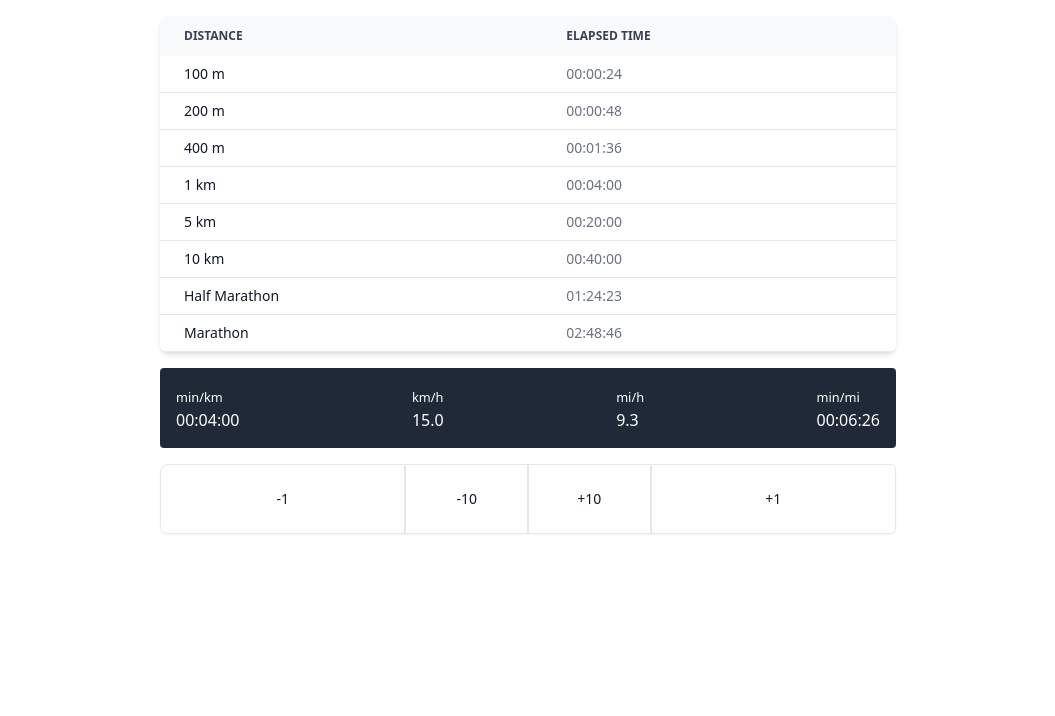
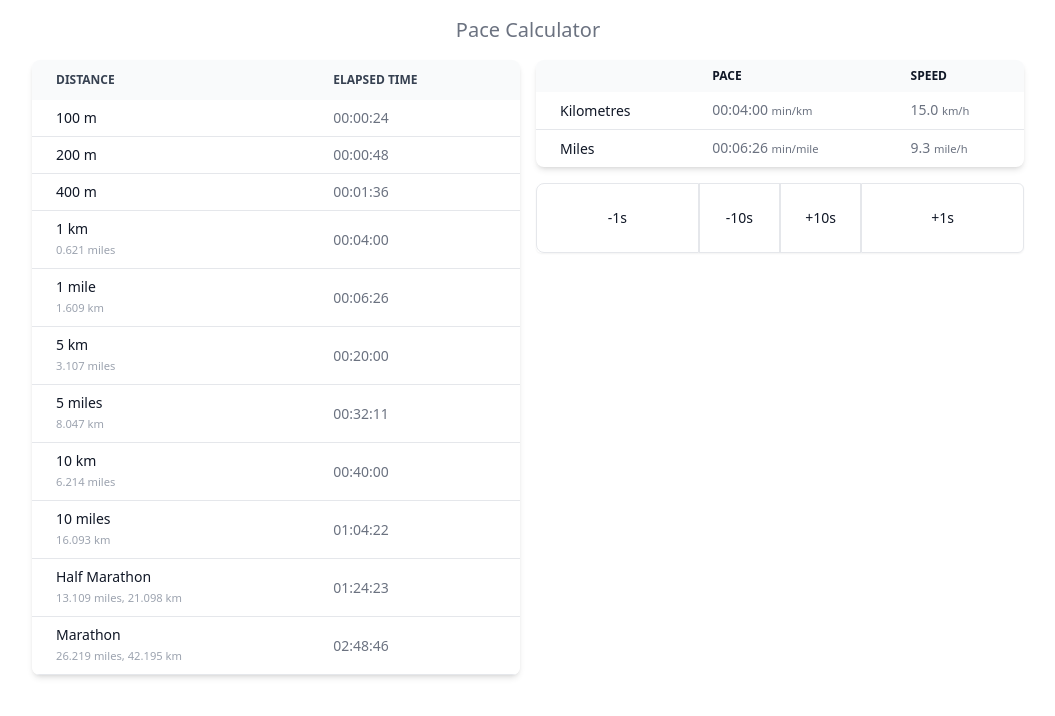
Before and after one commit to nwjlyons/pace, a Next.js app: page / in a window 1280 px wide. Shown: the top 716 px of the page, without its empty margins (112-1167 px from the left). Built offline with nearby package versions, Linux system fonts and the light colour scheme.

Commit message:
Add distances in alternative unit

```diff
--- a/components/pace.tsx
+++ b/components/pace.tsx
@@ -1,19 +1,39 @@
+import Link from "next/link";
 import React from "react";
 
 const initial = 60 * 4;
 const oneKm = 1000;
 const oneMileInKm = 1.609344;
+const oneMileInM = oneMileInKm * 1000;
+const marathonKm = 42195
+const halfMarathonKm = 42195 / 2
 
-const distances: Array<{ name: string, distance: number }> = [
-  { name: "100 m", distance: 100 },
-  { name: "200 m", distance: 200 },
-  { name: "400 m", distance: 400 },
-  { name: "1 km", distance: 1000 },
-  { name: "5 km", distance: 5000 },
-  { name: "10 km", distance: 10000 },
-  { name: "Half Marathon", distance: 21097.5 },
-  { name: "Marathon", distance: 42195 },
+const distances: Array<{ name: string, description: string, distance: number }> = [
+  { name: "100 m", description: "", distance: 100 },
+  { name: "200 m", description: "", distance: 200 },
+  { name: "400 m", description: "", distance: 400 },
+  { name: "1 km", description: `${formatKmToMiles(1000)} miles`, distance: 1000 },
+  { name: "1 mile", description: `${formatMetresToKm(oneMileInM)} km`, distance: oneMileInM },
+  { name: "5 km", description: `${formatKmToMiles(5000)} miles`, distance: 5000 },
+  { name: "5 miles", description: `${formatMilesToKm(5)} km`, distance: oneMileInM * 5 },
+  { name: "10 km", description: `${formatKmToMiles(10000)} miles`, distance: 10000 },
+  { name: "10 miles", description: `${formatMilesToKm(10)} km`, distance: oneMileInM * 10 },
+  { name: "Half Marathon", description: `${formatKmToMiles(halfMarathonKm)} miles, ${formatMetresToKm(halfMarathonKm)} km`, distance: 21097.5 },
+  { name: "Marathon", description: `${formatKmToMiles(marathonKm)} miles, ${formatMetresToKm(marathonKm)} km`, distance: marathonKm },
 ]
+
+function formatKmToMiles(distance: number): string {
+  return (distance / oneMileInM).toFixed(3)
+}
+
+function formatMilesToKm(distance: number): string {
+  return (distance * oneMileInKm).toFixed(3)
+}
+
+function formatMetresToKm(distance: number): string {
+  return (distance / oneKm).toFixed(3)
+}
+
 
 interface IProps {
 }
@@ -62,7 +82,9 @@ export default class Pace extends React.Component<IProps, IState> {
   render() {
     return (
       <div className="flex gap-4 flex-col m-4">
-        <div className="relative overflow-x-auto shadow-md sm:rounded-lg">
+        <h1 className="text-xl text-gray-500 text-center"><Link href="/">Pace Calculator</Link></h1>
+        <div className="flex gap-4 flex-col md:flex-row">
+          <div className="md:w-1/2 order-2 md:order-1 relative overflow-x-auto shadow-md rounded-lg">
             <table className="w-full text-sm text-gray-500">
               <thead className="text-xs text-gray-700 uppercase bg-gray-50">
                 <tr>
@@ -78,7 +100,8 @@ export default class Pace extends React.Component<IProps, IState> {
                 {distances.map(distance => (
                   <tr key={distance.distance} className="bg-white border-b">
                     <th scope="row" className="px-6 py-2 font-medium text-gray-900 whitespace-nowrap text-left">
-                    {distance.name}
+                      <div>{distance.name}</div>
+                      {distance.description ? <small className="text-gray-400">{distance.description}</small> : ""}
                     </th>
                     <td className="px-6 py-2 text-left">
                       {this.elapsedTime(distance.distance)}
@@ -88,37 +111,57 @@ export default class Pace extends React.Component<IProps, IState> {
               </tbody>
             </table>
           </div>
-        <div className="flex justify-between bg-gray-800 text-white rounded">
-          <div className="p-4">
-            <small>min/km</small>
-            <div>{this.paceKm()}</div>
-          </div>
-          <div className="p-4">
-            <small>km/h</small>
-            <div>{this.speedKm()}</div>
-          </div>
-          <div className="p-4">
-            <small>mi/h</small>
-            <div>{this.speedMi()}</div>
-          </div>
-          <div className="p-4">
-            <small>min/mi</small>
-            <div>{this.paceMi()}</div>
-          </div>
+          <div className="md:w-1/2 order-1 md:order-2 flex flex-col gap-4">
+            <div className="relative overflow-x-auto shadow-md rounded-lg">
+              <table className="w-full text-sm text-gray-500">
+                <thead className="text-xs text-gray-700 uppercase bg-gray-50">
+                  <tr>
+                    <th><span className="sr-only">Distance Unit</span></th>
+                    <th className="px-6 py-2 text-gray-900 whitespace-nowrap text-left">Pace</th>
+                    <th className="px-6 py-2 text-gray-900 whitespace-nowrap text-left">Speed</th>
+                  </tr>
+                </thead>
+                <tbody>
+                  <tr className="bg-white border-b">
+                    <th className="px-6 py-2 font-medium text-gray-900 whitespace-nowrap text-left">
+                      Kilometres
+                    </th>
+                    <td className="px-6 py-2 text-left">
+                      <div>{this.paceKm()} <small>min/km</small></div>
+                    </td>
+                    <td className="px-6 py-2 text-left">
+                      <div>{this.speedKm()} <small>km/h</small></div>
+                    </td>
+                  </tr>
+                  <tr>
+                    <th className="px-6 py-2 font-medium text-gray-900 whitespace-nowrap text-left">
+                      Miles
+                    </th>
+                    <td className="px-6 py-2 text-left">
+                      <div>{this.paceMi()} <small>min/mile</small></div>
+                    </td>
+                    <td className="px-6 py-2 text-left">
+                      <div>{this.speedMi()} <small>mile/h</small></div>
+                    </td>
+                  </tr>
+                </tbody>
+              </table>
             </div>
             <div className="flex rounded-md shadow-sm" role="group">
               <button onClick={() => this.dec(1)} type="button" className="w-2/6 py-6 text-sm font-medium text-gray-900 bg-white rounded-l-lg border border-gray-200 hover:bg-gray-100 hover:text-blue-700 focus:z-10 focus:ring-2 focus:ring-blue-700 focus:text-blue-700">
-            -1
+                -1s
               </button>
               <button onClick={() => this.dec(10)} type="button" className="w-1/6 py-6 text-sm font-medium text-gray-900 bg-white border border-gray-200 bg-gray-100 hover:text-blue-700 focus:z-10 focus:ring-2 focus:ring-blue-700 focus:text-blue-700">
-            -10
+                -10s
               </button>
               <button onClick={() => this.inc(10)} type="button" className="w-1/6 py-6 text-sm font-medium text-gray-900 bg-white border border-gray-200 bg-gray-100 hover:text-blue-700 focus:z-10 focus:ring-2 focus:ring-blue-700 focus:text-blue-700">
-            +10
+                +10s
               </button>
               <button onClick={() => this.inc(1)} type="button" className="w-2/6 py-6 text-sm font-medium text-gray-900 bg-white rounded-r-md border border-gray-200 hover:bg-gray-100 hover:text-blue-700 focus:z-10 focus:ring-2 focus:ring-blue-700 focus:text-blue-700">
-            +1
+                +1s
               </button>
+            </div>
+          </div>
         </div>
       </div>
     )
--- a/pages/index.tsx
+++ b/pages/index.tsx
@@ -11,7 +11,7 @@ const Home: NextPage = () => {
         <meta name="apple-mobile-web-app-capable" content="yes" />
         <meta name="apple-mobile-web-app-title" content="Pace" />
       </Head>
-      <main className='mx-auto max-w-screen-md'><Pace /></main>
+      <main className='mx-auto max-w-screen-lg'><Pace /></main>
     </>
   )
 }
```
Lines whose indentation alone changed are shown as unchanged.
